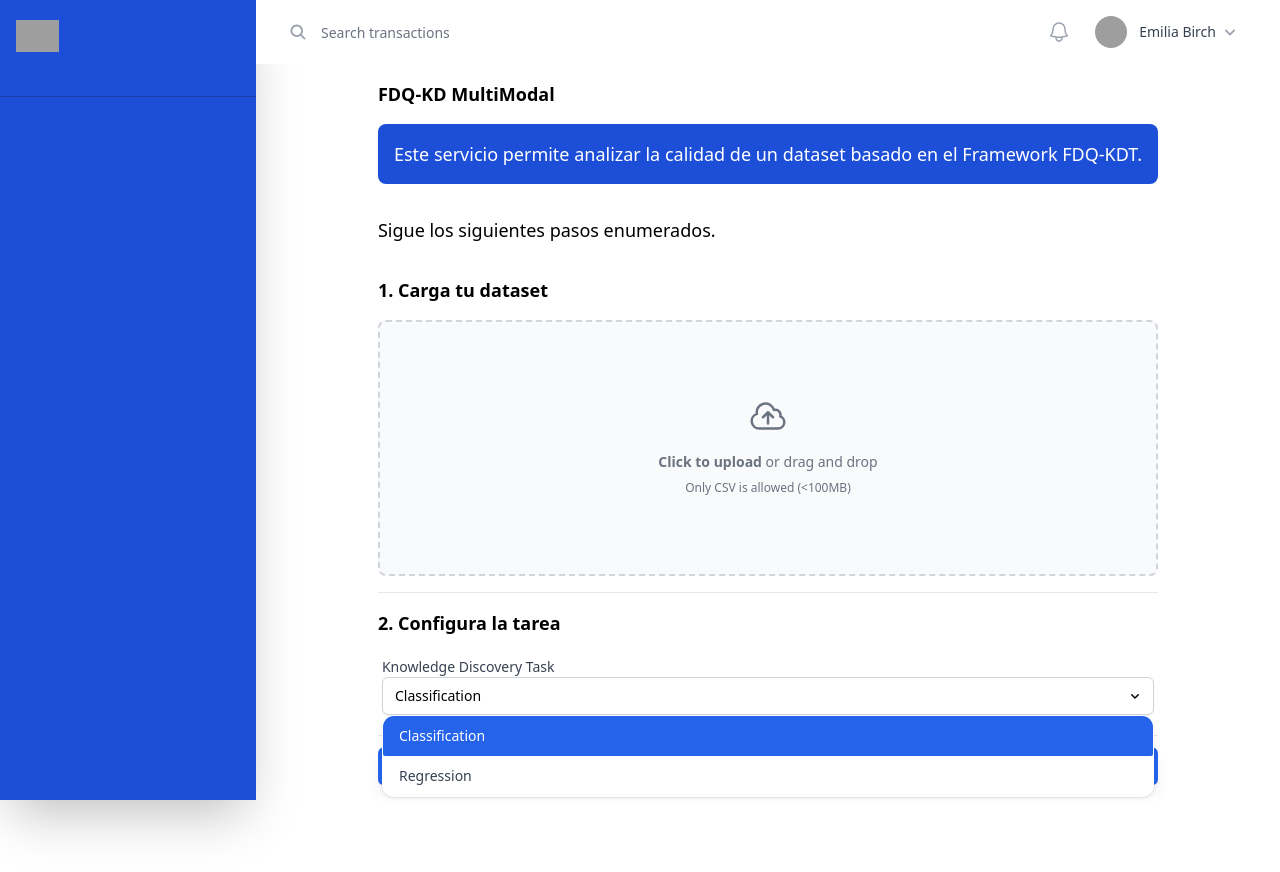
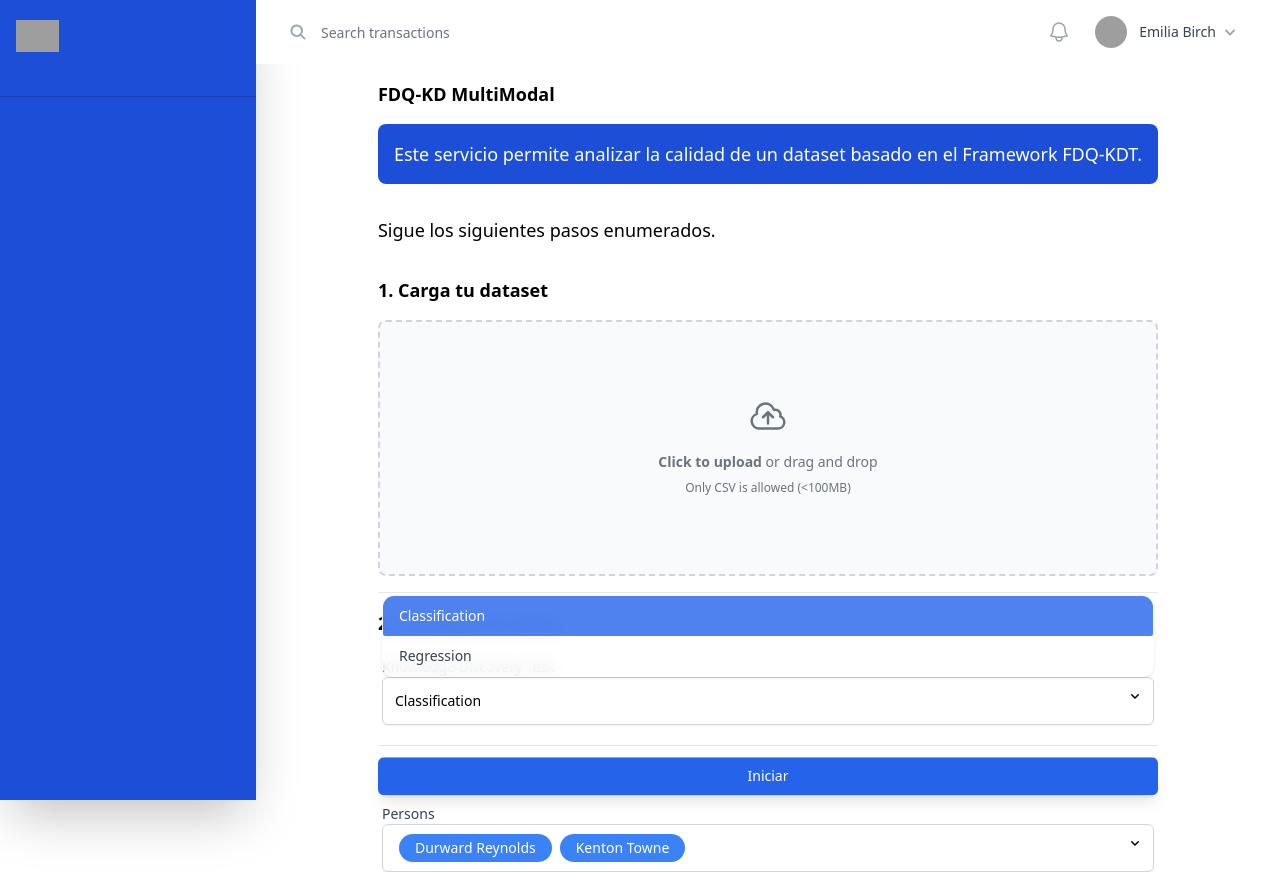
Before and after one commit to rafabelalcazar/data-quality-ui, a React (Vite) app: page / in a window 1280 px wide. Both pictures are taken after a click on the button "Classification". Before the commit the page ends 806 px from the top, so only its background shows below. Built offline with nearby package versions, Linux system fonts and the light colour scheme; grey boxes are pictures that could not be loaded.

Commit message:
feat(SelectCustom.jsx): Allow multiple select

```diff
--- a/src/App.jsx
+++ b/src/App.jsx
@@ -13,10 +13,20 @@ const dataTask = [
   { id: 2, name: 'Regression' },
 ]
 
+const people = [
+  { id: 1, name: 'Durward Reynolds' },
+  { id: 2, name: 'Kenton Towne' },
+  { id: 3, name: 'Therese Wunsch' },
+  { id: 4, name: 'Benedict Kessler' },
+  { id: 5, name: 'Katelyn Rohan' },
+  { id: 6, name: 'Katelyn Rohan' },
+]
+
 const App = () => {
 
   const [selected, setSelected] = useState(dataTask[0])
   const [dataset, setDataset] = useState([])
+  const [selectedPeople, setSelectedPeople] = useState([people[0], people[1]])
 
   const handleFile = (e) => {
     e.preventDefault()
@@ -33,7 +43,7 @@ const App = () => {
 
   const handleUploadDataset = async () => {
     console.log('Uploading dataset...')
-    if(dataset.length === 0){
+    if (dataset.length === 0) {
       console.log('No dataset selected')
       return
     }
@@ -61,8 +71,11 @@ const App = () => {
           <div className='box-border p-1 w-full'>
             <SelectCustom label='Knowledge Discovery Task' selected={selected} setSelected={setSelected} data={dataTask} />
           </div>
-          <hr className='my-4'/>
+          <hr className='my-4' />
           <Button onClick={handleUploadDataset} className="inline-flex animate-bounce shadow-lg w-full justify-center items-center px-4 py-2 border border-transparent text-sm font-medium rounded-md text-white bg-primary-600 hover:bg-primary-700 focus:outline-none focus:ring-2 focus:ring-offset-2 focus:ring-primary-500">Iniciar</Button>
+          <div className='p-1 w-full box-border h-8'>
+            <SelectCustom label='Persons' selected={selectedPeople} setSelected={setSelectedPeople} data={people} multiple={true} />
+          </div>
         </div>
       </div>
     </div>
--- /dev/null
+++ b/src/components/Select/SelectCustom.css
@@ -0,0 +1,4 @@
+.scrollbarThin{
+    scrollbar-width: none;
+
+}
--- a/src/components/Select/SelectCustom.jsx
+++ b/src/components/Select/SelectCustom.jsx
@@ -1,7 +1,7 @@
 import { Label, Listbox, ListboxButton, ListboxOption, ListboxOptions, ListboxSelectedOption, Transition } from '@headlessui/react'
 import { CheckIcon, ChevronDownIcon, ChevronUpDownIcon } from '@heroicons/react/16/solid'
 import React from 'react'
-import { Fragment } from 'react'
+import './SelectCustom.css'
 
 function classNames(...classes) {
     return classes.filter(Boolean).join(' ')
@@ -9,15 +9,25 @@ function classNames(...classes) {
 
 
 
-const SelectCustom = ({ selected, setSelected, data, label }) => {
+const SelectCustom = ({ selected, setSelected, data, label, multiple }) => {
+
     return (
         <div className="mx-auto w-full ">
-            <Listbox value={selected} onChange={setSelected}>
-                <Label className="block text-sm font-medium text-gray-700">{label}</Label>
+            <Listbox value={selected} onChange={setSelected} multiple={multiple} >
+                <Label className="block text-sm font-medium text-gray-700 ">{label}</Label>
                 <ListboxButton
-                    className='bg-white relative w-full border border-gray-300 rounded-md shadow-sm pl-3 pr-10 py-2 text-left cursor-default focus:outline-none focus:ring-1 focus:ring-primary-500 focus:border-primary-500 sm:text-sm'
+                    className='bg-white overflow-hidden h-12 flex justify-start items-center relative w-full border border-gray-300 rounded-md shadow-sm pl-3 pr-10 py-2 text-left cursor-default focus:outline-none focus:ring-1 focus:ring-primary-500 focus:border-primary-500 sm:text-sm'
                 >
-                    {selected.name}
+                    {
+
+                        multiple &&
+                        <div className='flex  overflow-x-scroll overflow-y-hidden scrollbarThin ' >
+                            {
+                                selected.map((item, index) => <p key={item.id} className='bg-primary-500 text-white rounded-full  px-4 py-1 mx-1 w-auto text-nowrap'>{item.name}</p>)
+                            }
+                        </div>
+                    }
+                        {selected.name}
                     <ChevronDownIcon
                         className="group pointer-events-none absolute top-2.5 right-2.5 size-4 fill-gray/60"
                         aria-hidden="true"
@@ -27,15 +37,20 @@ const SelectCustom = ({ selected, setSelected, data, label }) => {
                 <ListboxOptions
                     anchor="bottom"
                     transition
-                    className='w-[var(--button-width)] text-gray-700 rounded-xl border border-white/5 bg-white shadow  [--anchor-gap:var(--spacing-1)] focus:outline-none transition duration-100 ease-in data-[leave]:data-[closed]:opacity-0'
+                    className='w-[var(--button-width)] text-gray-700 rounded-xl border border-white/5 bg-white/80 backdrop-blur backdrop-filter shadow  [--anchor-gap:var(--spacing-1)] focus:outline-none transition duration-100 ease-in data-[leave]:data-[closed]:opacity-0'
                 >
                     {data.map((item) => (
                         <ListboxOption
-                            key={item.name}
+                            key={item.id}
                             value={item}
-                            className={`cursor-default select-none relative flex py-2  ${selected.id === item.id && 'text-white bg-primary-600 rounded-sm'} `}
+                            className={`cursor-default select-none relative flex py-2  ${selected.id === item.id && 'text-white bg-primary-600/80 rounded-sm'}
+                            ${multiple && selected.find(selc => selc.id === item.id) !== undefined && 'text-white bg-primary-600/80 rounded-sm'}`}
                         >
+                            {
+                                // multiple && console.log(selected.find(selc => selc.id === item.id) !== undefined)
+                            }
                             <CheckIcon className="invisible size-4 fill-white group-data-[selected]:visible" />
+                            {/* {console.log(selected)} */}
                             <div className="text-sm/6  dark:text-white">{item.name}</div>
                         </ListboxOption>
                     ))}
```
